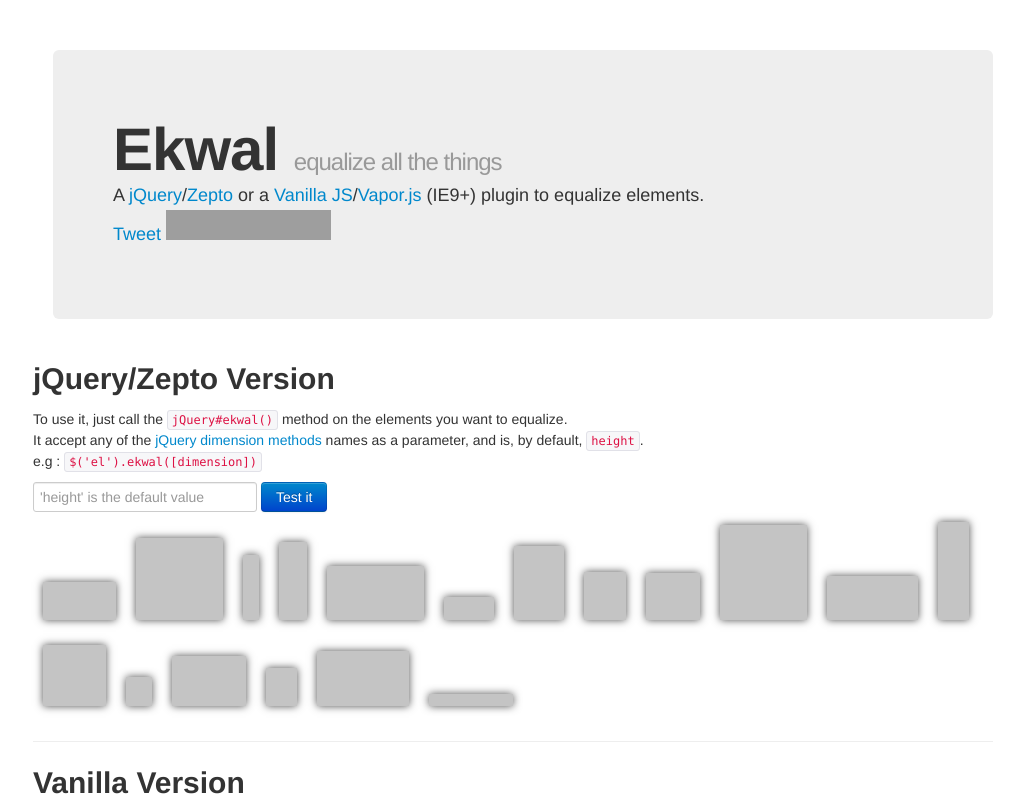
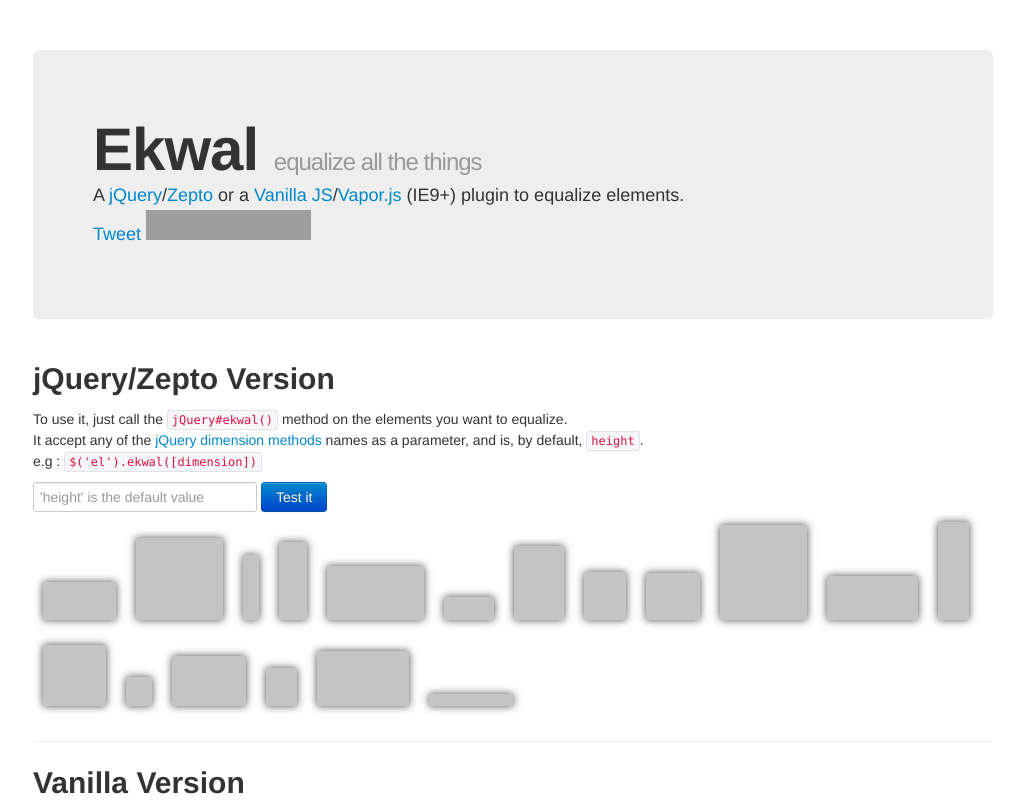
Before and after one commit to Calvein/ekwal, a plain HTML site: page index.html in a window 1280 px wide. Shown: the top 806 px of the page, without its empty margins (117-1141 px from the left). Drawn offline with nearby package versions, Linux system fonts and the light colour scheme; grey boxes are pictures that could not be loaded.

Commit message:
replacement row

```diff
--- a/index.html
+++ b/index.html
@@ -15,7 +15,7 @@
 </head>
 <body>
 <div class="container" style="margin-top:50px">
-    <div class="hero-unit">
+    <div class="hero-unit row">
         <h1>Ekwal <small>equalize all the things</small></h1>
         <p>
             A <a href="http://jquery.com">jQuery</a>/<a href="http://zeptojs.com">Zepto</a> or
```
